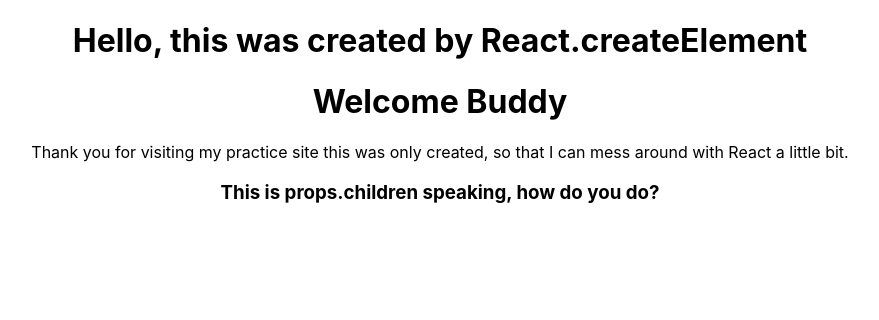
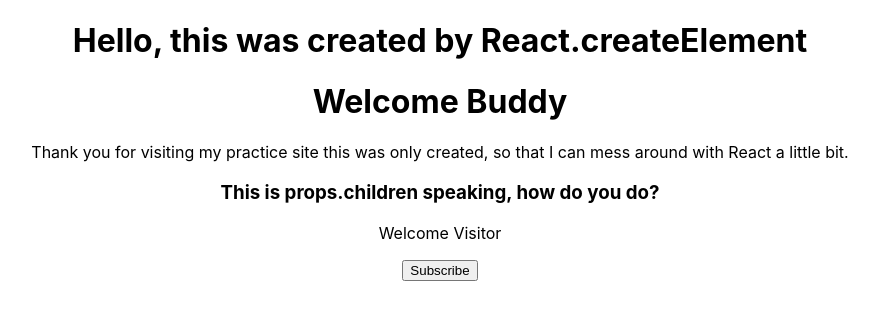
Before and after one commit to pldvd/react-tutorial-codevolution, a React (Create React App) app: page / in a window 1280 px wide. Shown: the top 320 px of the page, without its empty margins (200-1079 px from the left). Built offline with nearby package versions, Linux system fonts and the light colour scheme.

Commit message:
use setState

```diff
--- a/src/App.js
+++ b/src/App.js
@@ -1,6 +1,7 @@
 import React from 'react';
-import {Hello} from './components/Hello'
-import Welcome from './components/Welcome'
+import {Hello} from './components/Hello';
+import Welcome from './components/Welcome';
+import Message from './components/Message'
 import './App.css';
 
 
@@ -10,6 +11,7 @@
     <div className="App">
       <Hello />
       <Welcome name="Buddy" topic="React"/>
+      <Message />
     </div>
   )
 }
--- /dev/null
+++ b/src/components/Message.js
@@ -0,0 +1,45 @@
+import React, { Component } from 'react'
+
+class Message extends Component {
+
+constructor() {
+  super();
+  this.state = {
+    messageText: 'Welcome Visitor'
+  }
+}
+
+  render() {
+    return (
+      <div>
+        <p>{this.state.messageText}</p>
+        <button onClick={() => this.changeMessage()}>Subscribe</button>
+      </div>
+    )
+  }
+  // toggleSub() {
+  //   return this.setState({
+  //        subscribed: !subscribed,
+  //     })
+  // }
+
+  changeMessage() {
+    this.setState({
+      messageText: "Thank you for subscription."
+    })
+  }
+  // changeMessage() {
+  //   this.toggleSub();
+  //   if (this.state.subscribed) {
+  //     this.setState({
+  //       messageText: "Thank you for subscribing!",
+  //     })
+  //   } else {
+  //     this.setState({
+  //       messageText: 'Welcome Visitor',
+  //     })
+  //   }
+  // }
+}
+
+export default Message;
```
